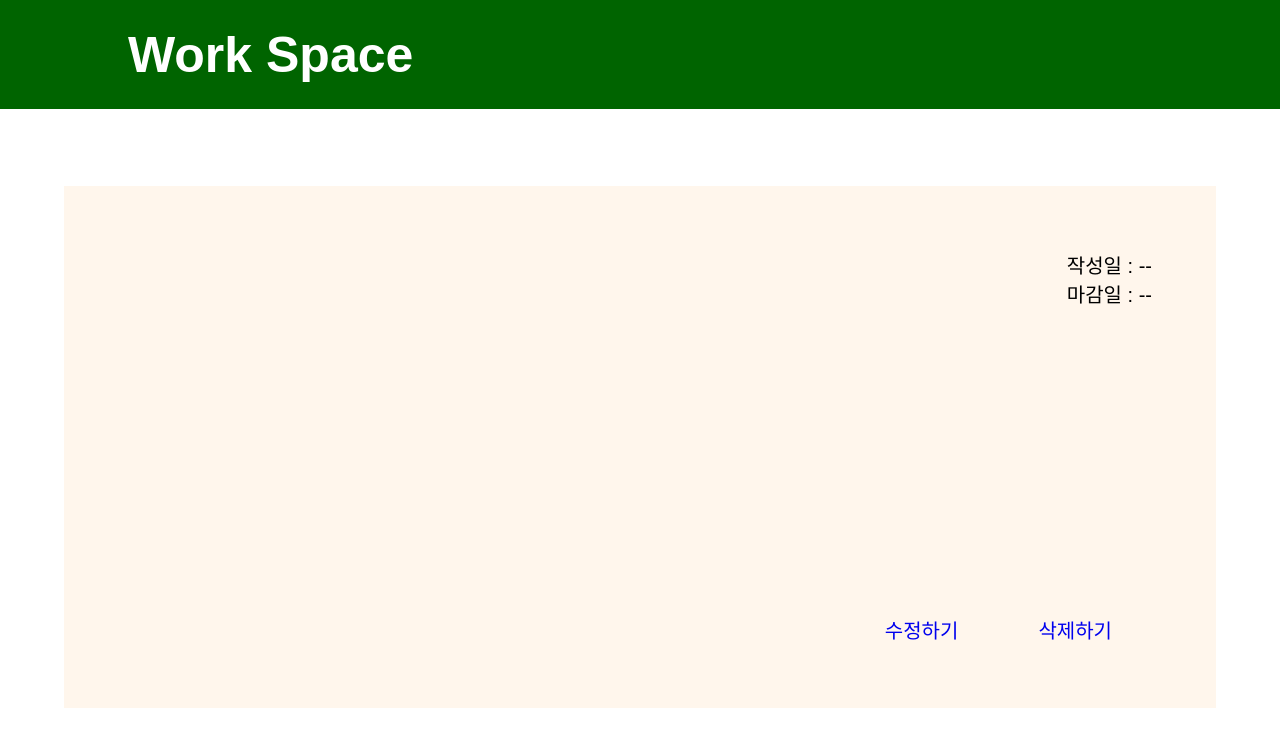
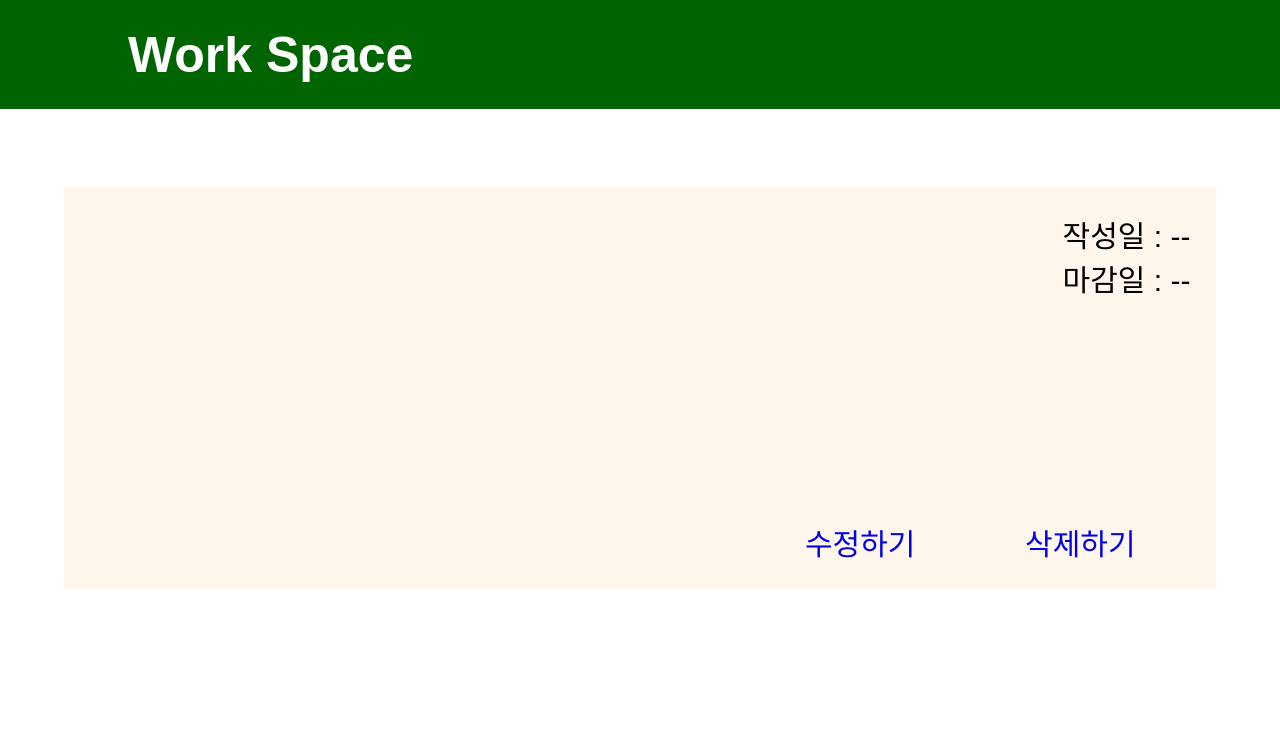
Before and after one commit to jschan0911/workspace, a Django app: template church_work/work_app/templates/detail.html in a window 1280 px wide. Shown: the top 747 px of the page. Run offline with Django 4.2, Linux system fonts and the light colour scheme; the template is opened without the code that fills it, so the values that code supplies are empty.

Commit message:
edit: form font-size

```diff
--- a/church_work/work_app/forms.py
+++ b/church_work/work_app/forms.py
@@ -4,12 +4,12 @@
 
 class PostForm(forms.ModelForm):
     title = forms.CharField(label='제목', max_length=20,
-        widget=forms.Textarea(attrs={'rows':'1', 'cols': '80', 'style':'font-size:15px; padding: 2%;'}))
+        widget=forms.Textarea(attrs={'rows':'1', 'cols': '50', 'style':'font-size:50px; padding: 2%;'}))
     body = forms.CharField(label='본문', max_length=2000,
-        widget=forms.Textarea(attrs={'rows':'40', 'cols': '80', 'style':'font-size:15px; padding: 2%;'}))
+        widget=forms.Textarea(attrs={'rows':'20', 'cols': '50', 'style':'font-size:50px; padding: 2%;'}))
     enddate = forms.DateField(required=False, label='마감일',
         # widget=forms.DateInput(format=('%m/%d/%Y'), attrs={'class':'form-control', 'placeholder':'Select a date', 'type':'date'})
-        widget=forms.DateInput(format=('%Y-%m-%d'), attrs={'class':'form-control', 'placeholder':'Select a date', 'type':'date', 'style':'font-size:15px; padding: 2%;'})
+        widget=forms.DateInput(format=('%Y-%m-%d'), attrs={'class':'form-control', 'placeholder':'Select a date', 'type':'date', 'style':'font-size:50px; padding: 2%;'})
     )
 
     # enddate = forms.DateField(label='마감일(2022-01-01)', widget=forms.DateInput(attrs={'style':'font-size:15px'}))
--- a/church_work/work_app/templates/detail.html
+++ b/church_work/work_app/templates/detail.html
@@ -29,24 +29,23 @@
         .color_box{
             margin-left: 5%;
             margin-right: 5%;
-            padding: 5%;
+            padding: 2%;
             background-color: rgb(255, 246, 236);
         }
         .date{
             display: flex;
             justify-content: right;
-            font-size: 20px;
+            font-size: 30px;
         }
         .post{
-            font-size: 40px;
-            padding: 5%;
+            font-size: 50px;
         }
         .buttons{
             display: flex;
-            font-size: 20px;
+            font-size: 30px;
             justify-content: right;
             padding-top: 20%;
-            padding-left: 70%;
+            padding-left: 60%;
             justify-content: space-around;
             /* margin-bottom: 100%; */
         }
```
